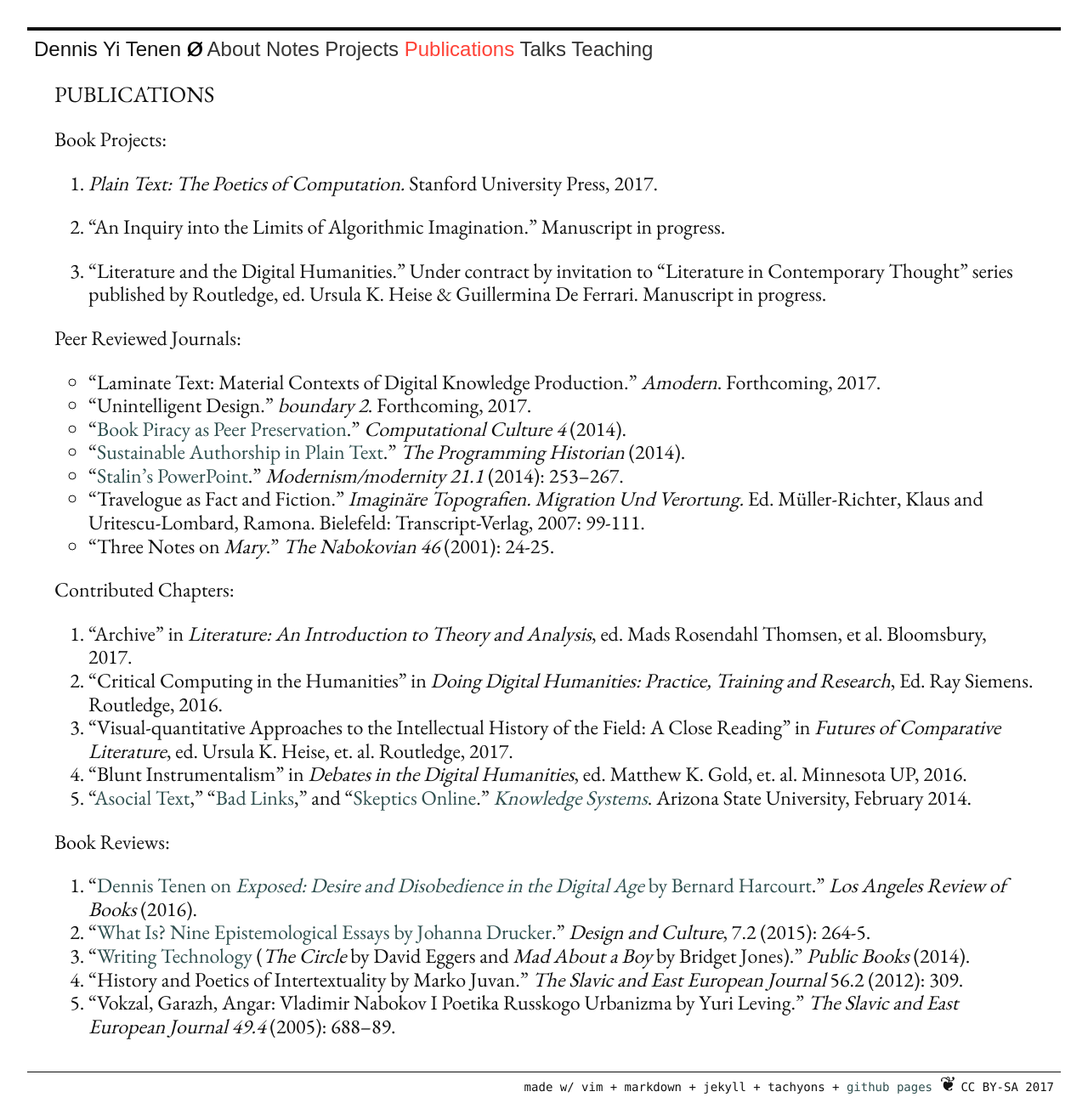
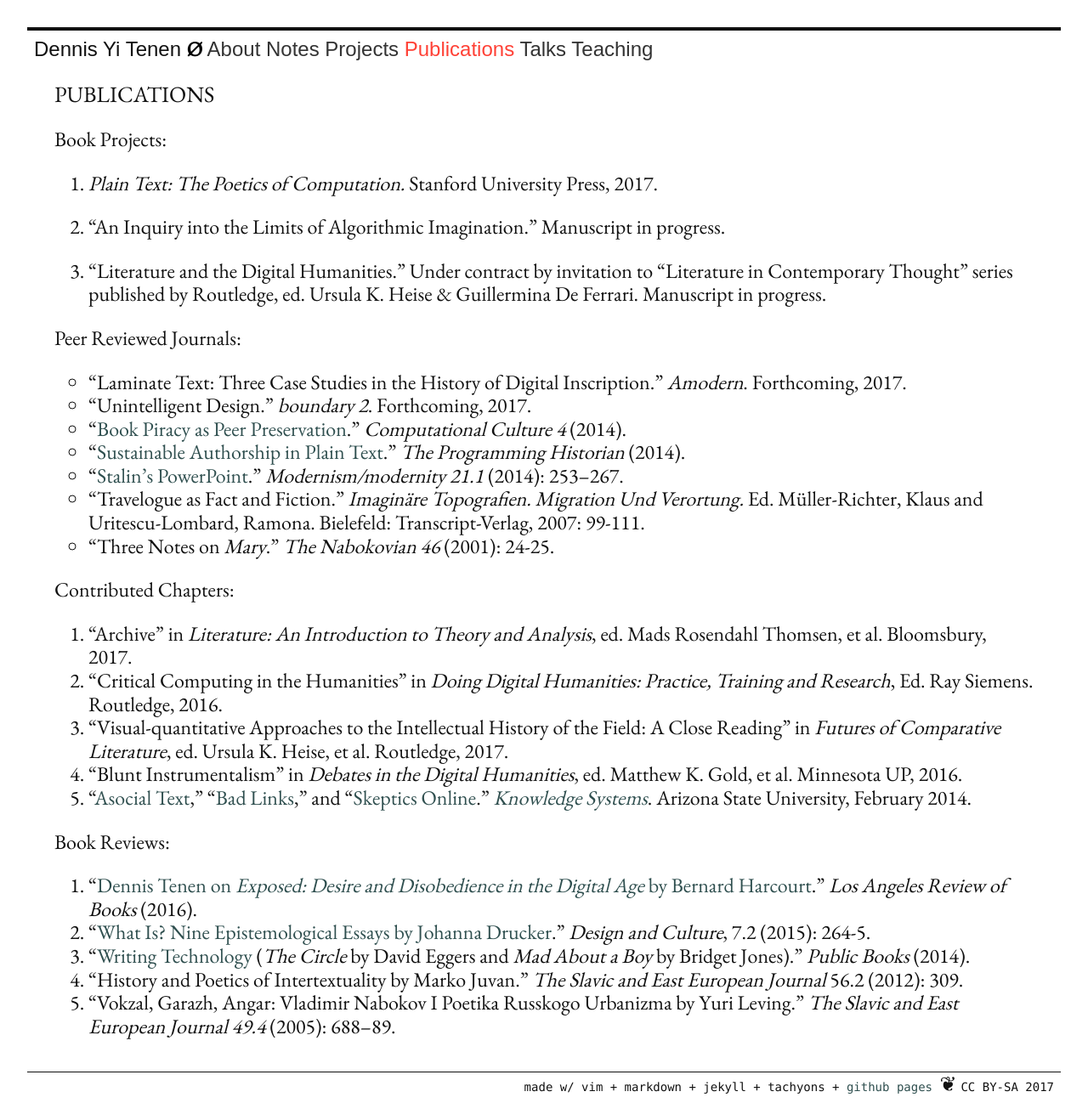
Before and after one commit to denten/denten.github.io, a Jekyll site: the page built from _pages/publications.md, in a window 1280 px wide. Shown: the whole page at 85% size. Built offline with Jekyll 4.4.1, drawn with Linux system fonts in a browser that asks for light colours; nearby versions of some CDN libraries; library files that are not in the unit come from our copies; some of the changed lines change nothing that is shown.

Commit message:
update publications

```diff
--- a/_includes/CV/04-publications.md
+++ b/_includes/CV/04-publications.md
@@ -12,7 +12,7 @@ K. Heise & Guillermina De Ferrari. Manuscript in progress.
 
 **Peer Reviewed Journals**:
 
-- "Laminate Text: Material Contexts of Digital Knowledge Production."
+- "Laminate Text: Three Case Studies in the History of Digital Inscription."
   *Amodern*. Forthcoming, 2017.
 - "Unintelligent Design." *boundary 2*. Forthcoming, 2017.
 - "[Book Piracy as Peer
@@ -32,16 +32,16 @@ Bielefeld: Transcript-Verlag, 2007: 99-111.
 **Contributed Chapters**:
 
 1. "Archive" in *Literature: An Introduction to Theory and Analysis*, ed. Mads
-Rosendahl Thomsen, et al. Bloomsbury, 2017.
-1. "Critical Computing in the Humanities" in *Doing Digital
-Humanities: Practice, Training and Research*, Ed. Ray Siemens. Routledge, 2016.
+   Rosendahl Thomsen, et al. Bloomsbury, 2017.
+1. "Critical Computing in the Humanities" in *Doing Digital Humanities:
+   Practice, Training and Research*, Ed. Ray Siemens. Routledge, 2016.
 1. "Visual-quantitative Approaches to the Intellectual History of the Field: A
-Close Reading" in *Futures of Comparative Literature*, ed. Ursula K.
-Heise, et. al. Routledge, 2017.
+   Close Reading" in *Futures of Comparative Literature*, ed. Ursula K.
+Heise, et al. Routledge, 2017.
 1. "Blunt Instrumentalism" in *Debates in the Digital Humanities*, ed.
-Matthew K. Gold, et. al. Minnesota UP, 2016.
+   Matthew K. Gold, et al. Minnesota UP, 2016.
 1. "[Asocial
-Text](http://web.archive.org/web/20141005021553/http://sprintbeyondthebook.com/2014/02/asocial-text/),"
+   Text](http://web.archive.org/web/20141005021553/http://sprintbeyondthebook.com/2014/02/asocial-text/),"
 "[Bad
 Links](http://web.archive.org/web/20141005021655/http://sprintbeyondthebook.com/2014/02/bad-links/),"
 and "[Skeptics
```
